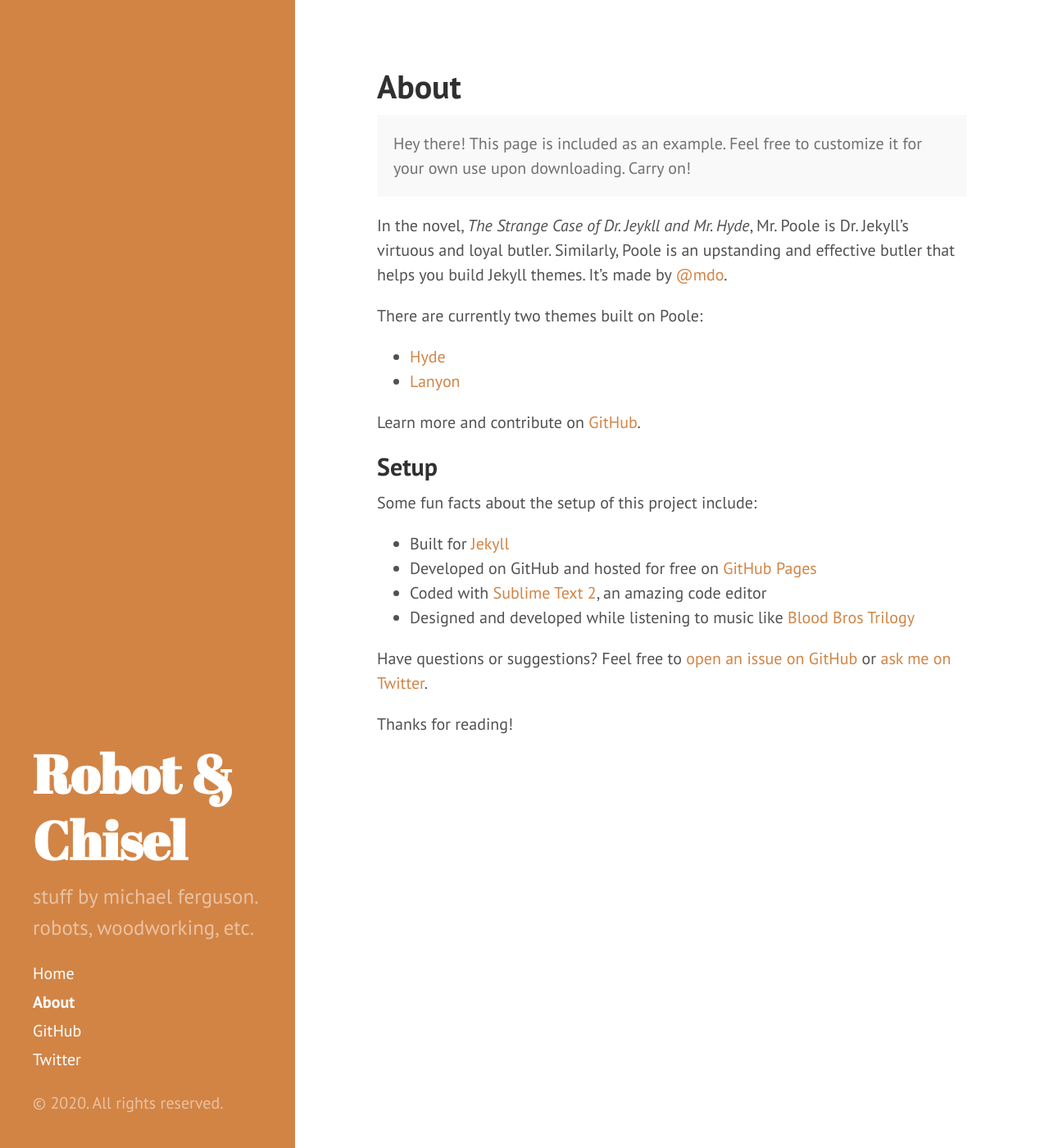
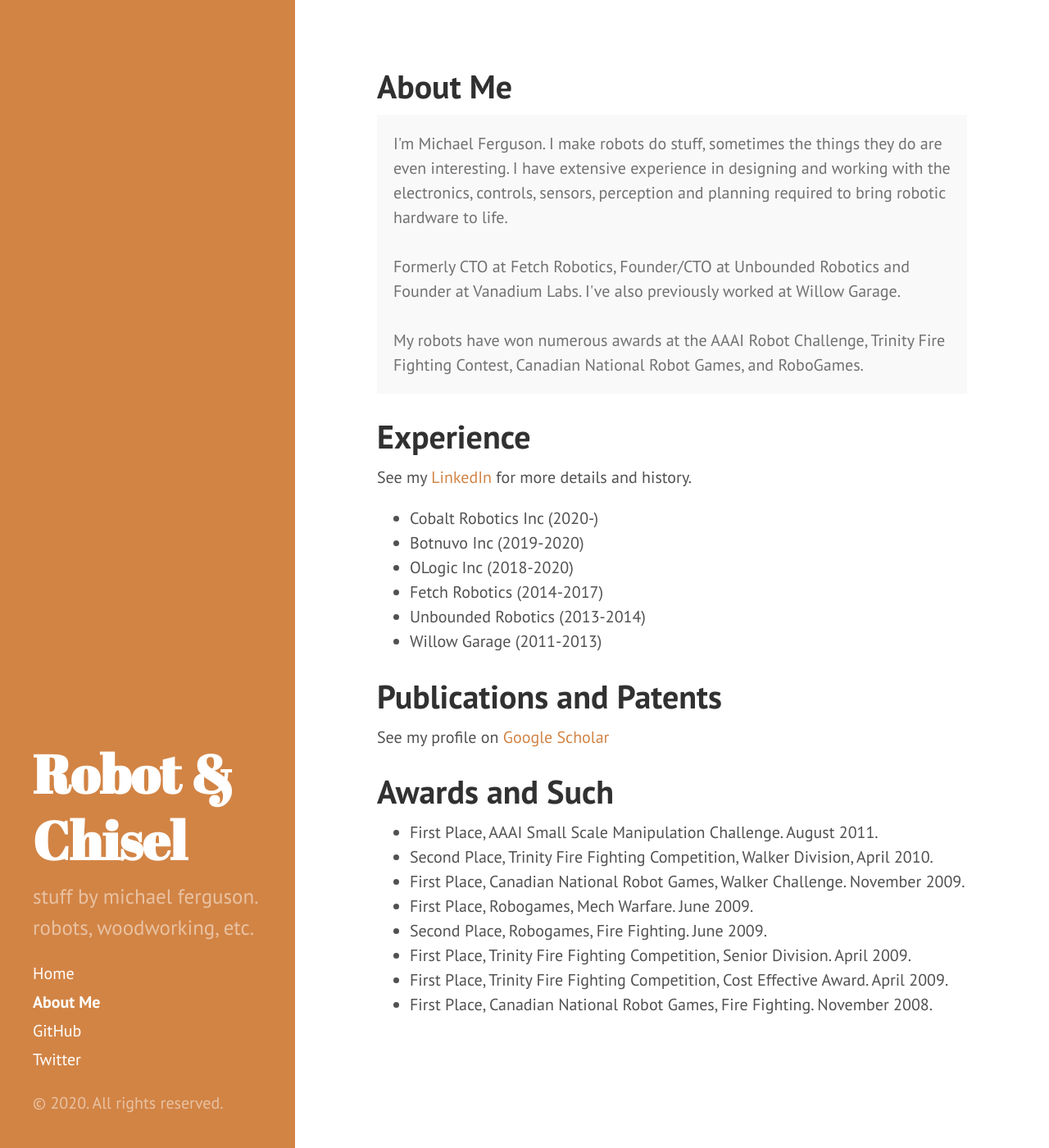
Before and after one commit to robotandchisel/robotandchisel.github.io, a Jekyll site: the page built from about.md, in a window 1280 px wide and 1400 px high. Shown: the whole window at 82% size. Built offline with Jekyll 4.4.1, drawn with Linux system fonts in a browser that asks for light colours.

Commit message:
port about page

```diff
--- a/about.md
+++ b/about.md
@@ -1,30 +1,40 @@
 ---
 layout: page
-title: About
+title: About Me
 ---
 
 <p class="message">
-  Hey there! This page is included as an example. Feel free to customize it for your own use upon downloading. Carry on!
+  I'm Michael Ferguson. I make robots do stuff, sometimes the things they do
+  are even interesting. I have extensive experience in designing and working
+  with the electronics, controls, sensors, perception and planning required to
+  bring robotic hardware to life.<br />
+  <br />
+  Formerly CTO at Fetch Robotics, Founder/CTO at Unbounded Robotics and
+  Founder at Vanadium Labs. I've also previously worked at Willow Garage.<br />
+  <br />
+  My robots have won numerous awards at the AAAI Robot Challenge,
+  Trinity Fire Fighting Contest, Canadian National Robot Games, and RoboGames.
 </p>
 
-In the novel, *The Strange Case of Dr. Jeykll and Mr. Hyde*, Mr. Poole is Dr. Jekyll's virtuous and loyal butler. Similarly, Poole is an upstanding and effective butler that helps you build Jekyll themes. It's made by [@mdo](https://twitter.com/mdo).
+# Experience
+See my [LinkedIn](https://www.linkedin.com/in/mfergs/) for more details and history.
 
-There are currently two themes built on Poole:
+ * Cobalt Robotics Inc (2020-)
+ * Botnuvo Inc (2019-2020)
+ * OLogic Inc (2018-2020)
+ * Fetch Robotics (2014-2017)
+ * Unbounded Robotics (2013-2014)
+ * Willow Garage (2011-2013)
 
-* [Hyde](http://hyde.getpoole.com)
-* [Lanyon](http://lanyon.getpoole.com)
+# Publications and Patents
+See my profile on [Google Scholar](https://scholar.google.com/citations?user=EPzcL-IAAAAJ&hl=en)
 
-Learn more and contribute on [GitHub](https://github.com/poole).
-
-## Setup
-
-Some fun facts about the setup of this project include:
-
-* Built for [Jekyll](http://jekyllrb.com)
-* Developed on GitHub and hosted for free on [GitHub Pages](https://pages.github.com)
-* Coded with [Sublime Text 2](http://sublimetext.com), an amazing code editor
-* Designed and developed while listening to music like [Blood Bros Trilogy](https://soundcloud.com/maddecent/sets/blood-bros-series)
-
-Have questions or suggestions? Feel free to [open an issue on GitHub](https://github.com/poole/issues/new) or [ask me on Twitter](https://twitter.com/mdo).
-
-Thanks for reading!
+# Awards and Such
+  * First Place, AAAI Small Scale Manipulation Challenge. August 2011.
+  * Second Place, Trinity Fire Fighting Competition, Walker Division, April 2010.
+  * First Place, Canadian National Robot Games, Walker Challenge. November 2009.
+  * First Place, Robogames, Mech Warfare. June 2009.
+  * Second Place, Robogames, Fire Fighting. June 2009.
+  * First Place, Trinity Fire Fighting Competition, Senior Division. April 2009.
+  * First Place, Trinity Fire Fighting Competition, Cost Effective Award. April 2009.
+  * First Place, Canadian National Robot Games, Fire Fighting. November 2008.
```
